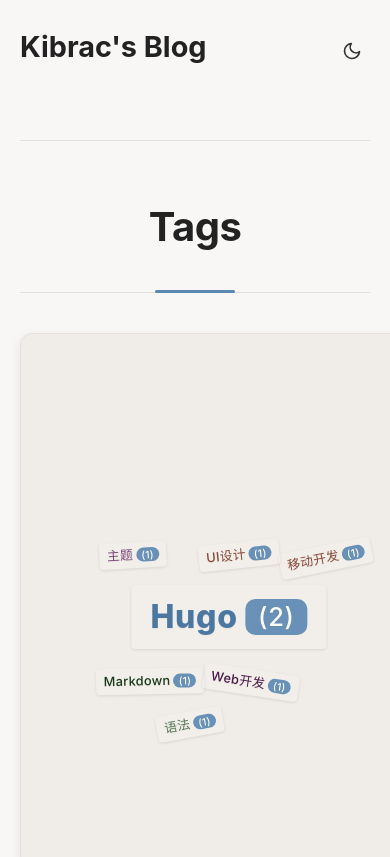
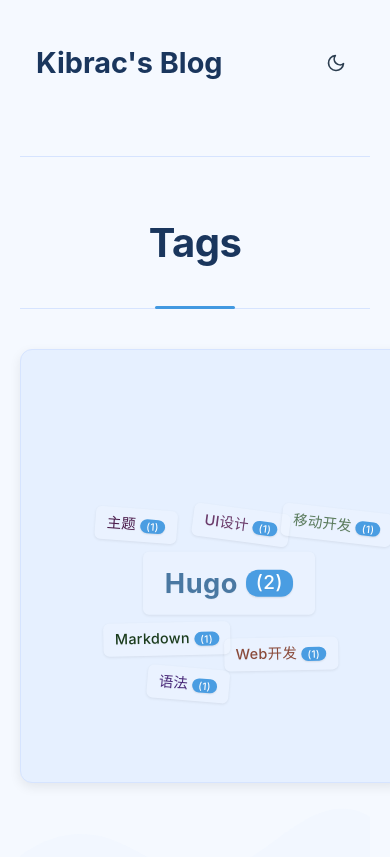
Before and after one commit to kibrac/kibrac.github.io, a plain HTML site: page tags/index.html in a window 390 px wide. Shown: the top 857 px of the page. Drawn offline with Linux system fonts and the light colour scheme.

Commit message:
auto deploy kibrac/hugo-source@f3a5cfff393739bf5d54be99a45ba6e77122a93b

```diff
--- a/css/style.css
+++ b/css/style.css
@@ -1,40 +1,40 @@
 /* PointFive Theme Styles */
 
 :root {
-  /* Light Mode Colors - 更深的配色以提高可读性 */
-  --bg-color: #f9f7f5;
-  --text-color: #333333;
-  --heading-color: #222222;
-  --link-color: #4a7aa6;
-  --link-hover-color: #2a5a85;
-  --border-color: #e5e0db;
-  --light-bg: #f0ece8;
-  --accent-color: #5b88b2;
-  --code-bg: #f0ece8;
-  --code-color: #b05b4e;
-  --blockquote-color: #666666;
-  --tag-bg: #eae5e0;
-  --tag-color: #444444;
-  --meta-color: #666666;
+  /* Light Mode Colors - 更深的蓝色系配色 */
+  --bg-color: #f5f9ff;
+  --text-color: #2c3e50;
+  --heading-color: #1a365d;
+  --link-color: #3182ce;
+  --link-hover-color: #2c5282;
+  --border-color: #d6e4ff;
+  --light-bg: #e6f0ff;
+  --accent-color: #4299e1;
+  --code-bg: #edf2ff;
+  --code-color: #c53030;
+  --blockquote-color: #4a5568;
+  --tag-bg: #ebf4ff;
+  --tag-color: #2b6cb0;
+  --meta-color: #4a5568;
   --shadow-color: rgba(0, 0, 0, 0.1);
 }
 
 /* Dark Mode Colors - 更高对比度的夜间配色 */
 html.dark-mode {
-  --bg-color: #1a1a1a;
-  --text-color: #e8e0d9;
+  --bg-color: #0f172a;
+  --text-color: #e2e8f0;
   --heading-color: #ffffff;
-  --link-color: #8bb7d7;
-  --link-hover-color: #abd0e9;
-  --border-color: #3d3d3d;
-  --light-bg: #2a2a2a;
-  --accent-color: #7ba8d2;
-  --code-bg: #2a2a2a;
-  --code-color: #e8d0cb;
-  --blockquote-color: #c8c0b9;
-  --tag-bg: #333333;
-  --tag-color: #e0d8d0;
-  --meta-color: #c8c0b9;
+  --link-color: #90cdf4;
+  --link-hover-color: #63b3ed;
+  --border-color: #2d3748;
+  --light-bg: #1a202c;
+  --accent-color: #4299e1;
+  --code-bg: #2d3748;
+  --code-color: #feb2b2;
+  --blockquote-color: #a0aec0;
+  --tag-bg: #2a4365;
+  --tag-color: #bee3f8;
+  --meta-color: #a0aec0;
   --shadow-color: rgba(0, 0, 0, 0.25);
 }
 
@@ -691,6 +691,7 @@ html.dark-mode .moon-icon {
   transition: all 0.3s ease;
   box-shadow: 0 2px 4px var(--shadow-color);
   font-weight: 500;
+  border: 1px solid var(--border-color);
 }
 
 .tag:hover {
@@ -698,6 +699,7 @@ html.dark-mode .moon-icon {
   color: white;
   transform: translateY(-2px);
   box-shadow: 0 4px 8px var(--shadow-color);
+  border-color: var(--accent-color);
 }
 
 /* Sidebar */
@@ -785,7 +787,7 @@ html.dark-mode .moon-icon {
   background-color: var(--light-bg);
   box-shadow: 0 4px 12px rgba(0, 0, 0, 0.08);
   border: 1px solid var(--border-color);
-  padding: 1em;
+  padding: 1.5em;
 }
 
 .tag-cloud-item {
@@ -808,15 +810,21 @@ html.dark-mode .moon-icon {
 }
 
 .tag-count {
-  margin-left: 0.3em;
-  font-size: 0.8em;
-  opacity: 0.9;
+  margin-left: 0.4em;
+  font-size: 0.75em;
+  opacity: 0.95;
   background-color: var(--accent-color);
   color: white;
-  border-radius: 10px;
-  padding: 0.1em 0.5em;
+  border-radius: 12px;
+  padding: 0.15em 0.6em;
   line-height: 1.2;
   font-weight: 500;
+  box-shadow: 0 1px 2px rgba(0, 0, 0, 0.1);
+  display: inline-flex;
+  align-items: center;
+  justify-content: center;
+  min-width: 1.5em;
+  text-align: center;
 }
 
 .sidebar-social-icons {
@@ -891,7 +899,6 @@ html.dark-mode .moon-icon {
   margin-top: 4em;
   padding: 3em 0 2em;
   border-top: 1px solid var(--border-color);
-  background-color: var(--light-bg);
   position: relative;
 }
 
@@ -903,6 +910,29 @@ html.dark-mode .moon-icon {
   right: 0;
   height: 3px;
   background: linear-gradient(to right, var(--accent-color), transparent, var(--accent-color));
+}
+
+.footer-wave {
+  position: absolute;
+  top: -70px;
+  left: 0;
+  width: 100%;
+  overflow: hidden;
+  line-height: 0;
+  transform: rotate(180deg);
+}
+
+.footer-wave svg {
+  position: relative;
+  display: block;
+  width: calc(100% + 1.3px);
+  height: 70px;
+  transform: rotateY(180deg);
+}
+
+.footer-wave path {
+  fill: var(--light-bg);
+  opacity: 0.2;
 }
 
 .footer-container {
@@ -957,19 +987,21 @@ html.dark-mode .moon-icon {
   transition: all 0.3s ease;
   padding: 0.5em;
   border-radius: 50%;
-  background-color: rgba(0, 0, 0, 0.05);
+  background-color: var(--light-bg);
   display: flex;
   align-items: center;
   justify-content: center;
   width: 40px;
   height: 40px;
+  border: 1px solid var(--border-color);
 }
 
 .social-icon:hover {
   color: white;
   background-color: var(--accent-color);
   transform: translateY(-3px);
-  box-shadow: 0 4px 8px rgba(0, 0, 0, 0.1);
+  box-shadow: 0 4px 8px var(--shadow-color);
+  border-color: var(--accent-color);
 }
 
 .rss-link {
@@ -986,13 +1018,13 @@ html.dark-mode .moon-icon {
   font-weight: 500;
   letter-spacing: 0.03em;
   transition: all 0.3s ease;
-  box-shadow: 0 2px 4px rgba(0, 0, 0, 0.1);
+  box-shadow: 0 2px 4px var(--shadow-color);
 }
 
 .rss-link a:hover {
   background-color: var(--link-hover-color);
   transform: translateY(-2px);
-  box-shadow: 0 4px 8px rgba(0, 0, 0, 0.15);
+  box-shadow: 0 4px 8px var(--shadow-color);
 }
 
 /* List Pages */
@@ -1244,16 +1276,20 @@ html.dark-mode .moon-icon {
     align-items: center;
     flex-wrap: wrap;
     justify-content: space-between;
+    padding: 1em;
+    position: relative;
+    z-index: 1000;
   }
 
   .site-branding {
-    margin-bottom: 0.5em;
+    margin-bottom: 0;
     margin-right: 0;
+    flex: 1;
   }
 
   .main-navigation {
     width: auto;
-    margin-bottom: 0.5em;
+    margin-bottom: 0;
     position: relative;
     order: 3;
     flex-basis: 100%;
@@ -1263,6 +1299,14 @@ html.dark-mode .moon-icon {
     display: flex;
     margin-left: auto;
     order: 2;
+    z-index: 1001;
+    background: transparent;
+    padding: 0.5em;
+    border-radius: 4px;
+  }
+
+  .menu-toggle:hover {
+    background-color: rgba(0, 0, 0, 0.05);
   }
 
   .menu {
@@ -1280,17 +1324,31 @@ html.dark-mode .moon-icon {
     background-color: var(--bg-color);
     box-shadow: 0 4px 6px var(--shadow-color);
     display: none;
-    z-index: 100;
+    z-index: 999;
+    opacity: 0;
+    visibility: hidden;
+    transition: opacity 0.3s ease, visibility 0.3s ease;
   }
 
   .menu.active {
     display: flex;
+    opacity: 1;
+    visibility: visible;
   }
 
   .menu-item {
     margin-right: 0;
     margin-bottom: 1.5em;
     font-size: 1.2em;
+    opacity: 0;
+    transform: translateY(10px);
+    transition: opacity 0.3s ease, transform 0.3s ease;
+  }
+
+  .menu.active .menu-item {
+    opacity: 1;
+    transform: translateY(0);
+    transition-delay: 0.1s;
   }
 
   .menu-item:last-child {
@@ -1353,4 +1411,18 @@ html.dark-mode .moon-icon {
   .sidebar-container {
     grid-template-columns: 1fr;
   }
+
+  .tags-cloud-container {
+    min-height: 400px;
+    padding: 1em;
+  }
+
+  .tag-cloud-item {
+    padding: 0.4em 0.6em;
+  }
+
+  .tag-count {
+    font-size: 0.7em;
+    padding: 0.1em 0.5em;
+  }
 }
--- a/js/main.js
+++ b/js/main.js
@@ -25,8 +25,12 @@ document.addEventListener('DOMContentLoaded', function() {
     // 初始化时检查窗口大小
     if (window.innerWidth <= 768) {
       menu.style.display = 'none';
+      menu.style.opacity = '0';
+      menu.style.visibility = 'hidden';
     } else {
       menu.style.display = 'flex';
+      menu.style.opacity = '1';
+      menu.style.visibility = 'visible';
     }
 
     menuToggle.addEventListener('click', function(e) {
@@ -39,10 +43,29 @@ document.addEventListener('DOMContentLoaded', function() {
       // 明确设置display属性，解决样式优先级问题
       if (isExpanded) {
         menu.style.display = 'flex';
+        menu.style.opacity = '1';
+        menu.style.visibility = 'visible';
         document.body.style.overflow = 'hidden';
+
+        // 为菜单项添加延迟动画
+        const menuItems = menu.querySelectorAll('.menu-item');
+        menuItems.forEach((item, index) => {
+          setTimeout(() => {
+            item.style.opacity = '1';
+            item.style.transform = 'translateY(0)';
+          }, 50 * index);
+        });
       } else {
-        menu.style.display = 'none';
+        menu.style.opacity = '0';
+        menu.style.visibility = 'hidden';
         document.body.style.overflow = '';
+
+        // 延迟隐藏菜单，等待过渡动画完成
+        setTimeout(() => {
+          if (!menu.classList.contains('active')) {
+            menu.style.display = 'none';
+          }
+        }, 300);
       }
     });
 
--- a/js/tag-cloud.js
+++ b/js/tag-cloud.js
@@ -10,6 +10,9 @@ document.addEventListener('DOMContentLoaded', function() {
 
   if (!container || !tagCloud || tags.length === 0) return;
 
+  // 定义一个函数来初始化标签云
+  function initTagCloud() {
+
   // 清除现有的flex布局样式
   tagCloud.style.display = 'block';
   tagCloud.style.position = 'relative';
@@ -21,7 +24,9 @@ document.addEventListener('DOMContentLoaded', function() {
   const containerHeight = container.offsetHeight;
 
   // 设置容器最小高度，确保有足够空间显示所有标签
-  container.style.minHeight = `${Math.max(500, tags.length * 15)}px`;
+  // 在移动设备上使用较小的高度
+  const isMobile = window.innerWidth <= 768;
+  container.style.minHeight = `${Math.max(isMobile ? 400 : 500, tags.length * (isMobile ? 12 : 15))}px`;
 
   // 文字云布局参数
   const centerX = containerWidth / 2;
@@ -84,8 +89,8 @@ document.addEventListener('DOMContentLoaded', function() {
     // 计算标签的重要性
     const importance = (count - minCount) / (maxCount - minCount || 1);
 
-    // 根据重要性设置字体大小 - 更大的差异
-    const fontSize = 0.8 + importance * 1.2;
+    // 根据重要性设置字体大小 - 更合理的差异
+    const fontSize = 0.9 + importance * 0.8;
     tag.style.fontSize = `${fontSize}rem`;
 
     // 根据重要性选择颜色
@@ -95,18 +100,18 @@ document.addEventListener('DOMContentLoaded', function() {
     // 设置基本样式
     tag.style.position = 'absolute';
     tag.style.color = color;
-    tag.style.fontWeight = 500 + Math.floor(importance * 300);
+    tag.style.fontWeight = 500 + Math.floor(importance * 200);
     tag.style.textDecoration = 'none';
     tag.style.border = 'none';
-    tag.style.background = 'rgba(255, 255, 255, 0.1)';
-    tag.style.boxShadow = '0 1px 3px rgba(0, 0, 0, 0.1)';
-    tag.style.padding = '0.4em 0.6em';
-    tag.style.borderRadius = '4px';
-    tag.style.lineHeight = '1.2';
+    tag.style.background = 'rgba(255, 255, 255, 0.15)';
+    tag.style.boxShadow = '0 1px 3px rgba(0, 0, 0, 0.08)';
+    tag.style.padding = '0.5em 0.8em';
+    tag.style.borderRadius = '6px';
+    tag.style.lineHeight = '1.3';
     tag.style.transition = 'all 0.3s ease';
     tag.style.opacity = '1';
     tag.style.transform = 'rotate(0deg)';
-    tag.style.textShadow = '0 1px 1px rgba(0, 0, 0, 0.05)';
+    tag.style.textShadow = '0 1px 1px rgba(0, 0, 0, 0.03)';
 
     // 随机旋转角度 - 仅对次要标签应用
     const rotation = importance < 0.5 ? (Math.random() * 30 - 15) : 0;
@@ -193,4 +198,36 @@ document.addEventListener('DOMContentLoaded', function() {
       this.style.transition = 'all 0.3s ease';
     };
   });
+  }
+
+  // 初始化标签云
+  initTagCloud();
+
+  // 监听窗口大小变化，重新布局标签云
+  let resizeTimeout;
+  window.addEventListener('resize', function() {
+    // 清除之前的定时器，防止频繁触发
+    clearTimeout(resizeTimeout);
+
+    // 设置新的定时器，延迟执行重新布局
+    resizeTimeout = setTimeout(function() {
+      // 清除所有标签的样式和事件
+      tagData.forEach(tagInfo => {
+        const tag = tagInfo.element;
+        tag.removeAttribute('style');
+        tag.onmouseover = null;
+        tag.onmouseout = null;
+      });
+
+      // 重置标签云容器
+      tagCloud.style = '';
+      tagCloud.style.display = 'block';
+      tagCloud.style.position = 'relative';
+      tagCloud.style.width = '100%';
+      tagCloud.style.height = '100%';
+
+      // 重新初始化标签云
+      initTagCloud();
+    }, 300);
+  });
 });
```
